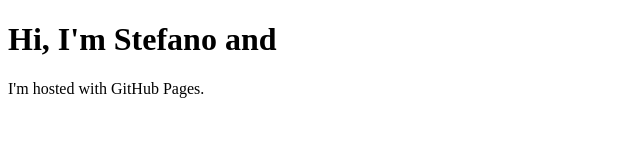
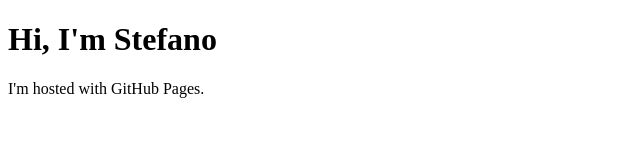
Before and after one commit to bulkideas/bulkideas.github.io, a plain HTML site: page index.html in a window 1280 px wide. Shown: the whole page, without its empty margins (0-640 px from the left). Drawn offline with Linux system fonts and the light colour scheme.

Commit message:
Updated index.html

```diff
--- a/index.html
+++ b/index.html
@@ -1,7 +1,7 @@
 <!DOCTYPE html>
 <html>
 <body>
-<h1>Hi, I'm Stefano and</h1>
+<h1>Hi, I'm Stefano</h1>
 <p>I'm hosted with GitHub Pages.</p>
 </body>
 </html>
```
